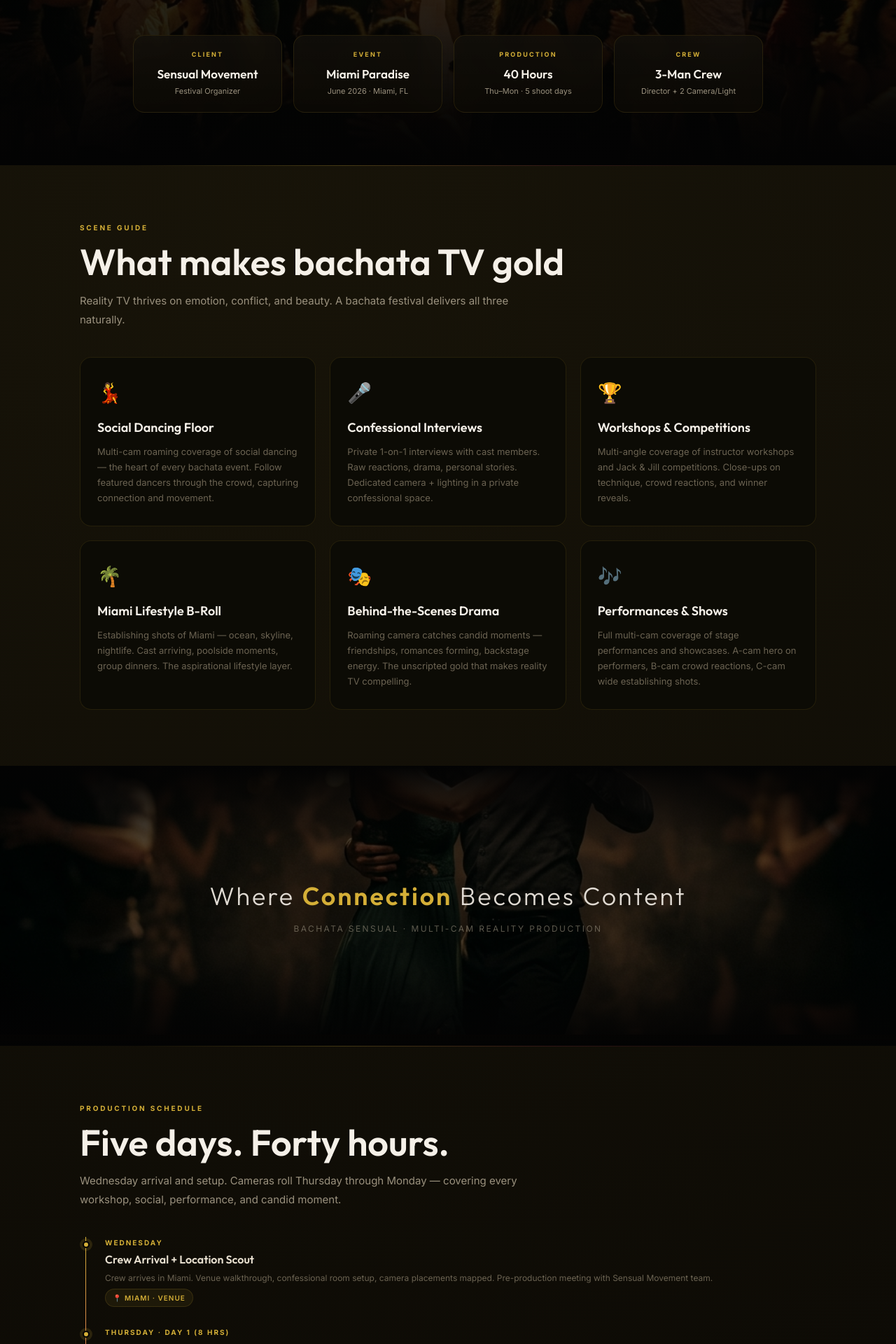
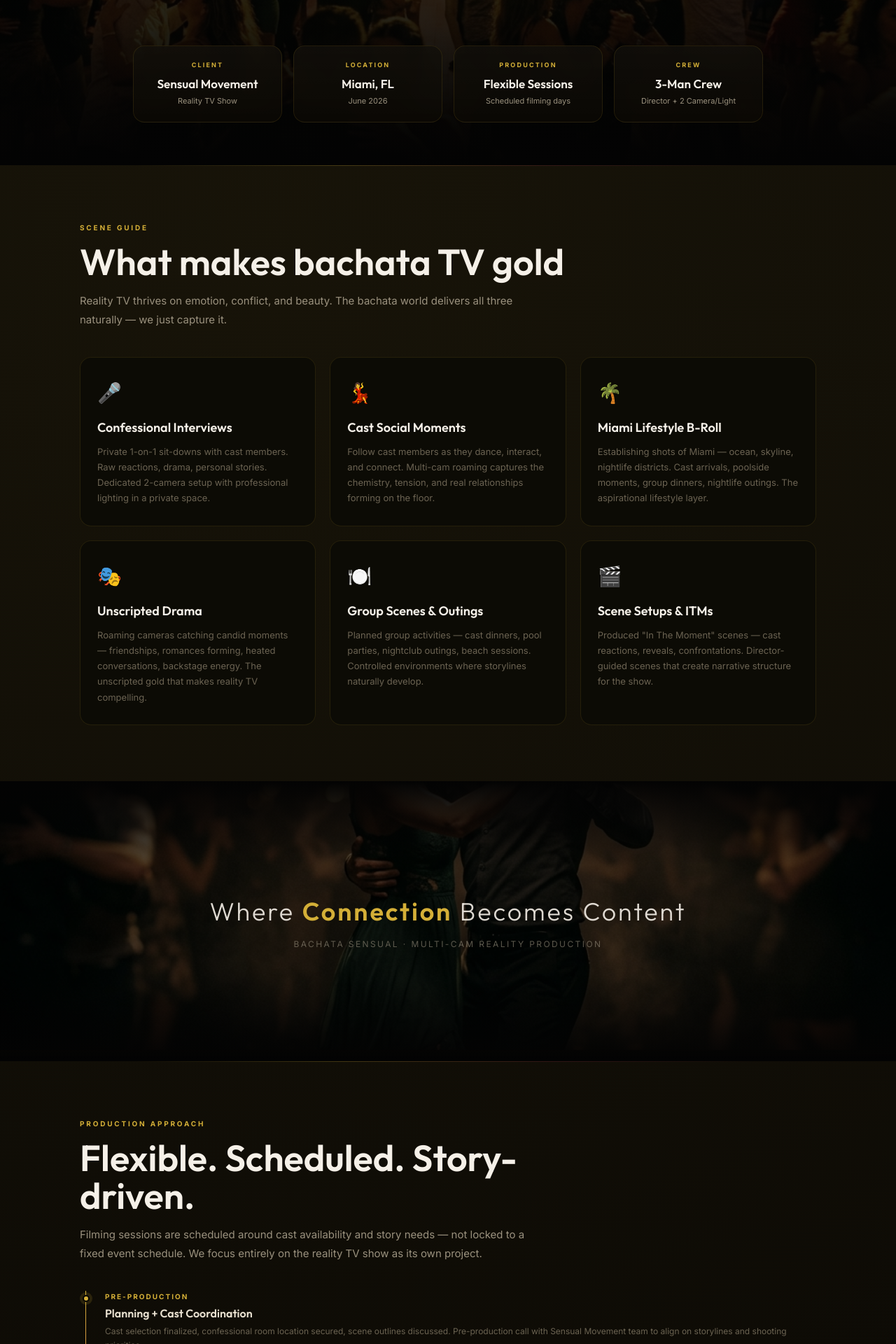
Before and after one commit to DanielSensual/Mediageekzquotes, a Next.js app: page /proposals/sensual-movement in a window 1280 px wide. Shown: the part 500-2420 px from the top of the page at 70% size. Built offline with nearby package versions, Linux system fonts and the light colour scheme.

Commit message:
refactor: SM proposal — reality TV only, remove festival coverage, flexible sessions

```diff
--- a/app/proposals/sensual-movement/page.js
+++ b/app/proposals/sensual-movement/page.js
@@ -13,23 +13,23 @@ const NEGOTIATED_PACKAGES = [
     {
         id: 'essential',
         name: 'Essential Reality',
-        tagline: 'Raw Production — 3 Crew · 5 Days',
+        tagline: 'Raw Production — 3 Crew · Flexible Sessions',
         price: 6500,
         crew: [
             { label: 'Director / Showrunner (Daniel)', rate: '$1,000/day', days: '5 days', total: 5000, detail: 'Creative direction, scene blocking, A-camera + interviews' },
-            { label: 'Camera Operator / Lighting', rate: '$500/day', days: '5 days', total: 2500, detail: 'B-camera coverage, lighting setups, social floor roaming' },
+            { label: 'Camera Operator / Lighting', rate: '$500/day', days: '5 days', total: 2500, detail: 'B-camera coverage, lighting setups, scene roaming' },
             { label: '3rd Videographer (Contracted)', rate: 'Included', days: '—', total: 0, detail: 'C-camera / BTS / confessional rotation — sourced by MediaGeekz', free: true },
         ],
         included: [
-            '40 hours of multi-cam production (Thu–Mon)',
-            '3-person crew on set daily',
+            'Flexible scheduled filming sessions',
+            '3-person crew on set each session',
             'Director / Showrunner managing all scenes',
             'Professional cinema cameras + lenses ($20K+ gear)',
             'Wireless lavalier microphones (8×)',
             'Portable LED lighting for all setups',
             'Multi-cam synced raw footage delivery',
             'Scene-separated, day-labeled file organization',
-            'Private gear room at venue (required)',
+            'Private gear room at location (required)',
         ],
         post: ['Organized raw footage (synced, labeled)', 'Basic audio sync to cameras'],
         excluded: ['Edited episodes', 'Color grading', 'Sizzle reel'],
@@ -37,25 +37,25 @@ const NEGOTIATED_PACKAGES = [
     {
         id: 'complete',
         name: 'Complete Story',
-        tagline: 'Full Production + Our Best Editor',
+        tagline: 'Full Production + Our Best Editor · Flexible Sessions',
         recommended: true,
         price: 9500,
         crew: [
             { label: 'Director / Showrunner (Daniel)', rate: '$1,000/day', days: '5 days', total: 5000, detail: 'Full creative control, A-camera, talent direction' },
-            { label: 'Camera Operator / Lighting', rate: '$500/day', days: '5 days', total: 2500, detail: 'B-camera coverage, lighting tech, social floor roaming' },
+            { label: 'Camera Operator / Lighting', rate: '$500/day', days: '5 days', total: 2500, detail: 'B-camera coverage, lighting tech, scene roaming' },
             { label: '3rd Videographer (Contracted)', rate: 'Included', days: '—', total: 0, detail: 'C-camera / BTS / confessional — sourced by MediaGeekz', free: true },
             { label: 'Post-Production (Best Editor)', rate: 'Flat', days: '—', total: 2000, detail: 'Our top editor — sizzle reel + selects + color grade' },
         ],
         included: [
-            '40 hours of multi-cam production (Thu–Mon)',
-            '3-person crew on set daily',
+            'Flexible scheduled filming sessions',
+            '3-person crew on set each session',
             'Director / Showrunner managing all scenes',
             'Professional cinema cameras + lenses ($20K+ gear)',
             'Wireless lavalier microphones (8×)',
             'Full professional lighting (all setups)',
             'Multi-cam synced raw footage delivery',
             'Scene-separated, day-labeled file organization',
-            'Private gear room at venue (required)',
+            'Private gear room at location (required)',
             'Sizzle reel (3–5 min highlight cut)',
             'Color grading — cinematic gold/black look',
             'Broadcast-level audio mixing',
@@ -72,12 +72,12 @@ const NEGOTIATED_PACKAGES = [
 ];
 
 const SCENES = [
-    { icon: '💃', title: 'Social Dancing Floor', desc: 'Multi-cam roaming coverage of social dancing — the heart of every bachata event. Follow featured dancers through the crowd, capturing connection and movement.' },
-    { icon: '🎤', title: 'Confessional Interviews', desc: 'Private 1-on-1 interviews with cast members. Raw reactions, drama, personal stories. Dedicated camera + lighting in a private confessional space.' },
-    { icon: '🏆', title: 'Workshops & Competitions', desc: 'Multi-angle coverage of instructor workshops and Jack & Jill competitions. Close-ups on technique, crowd reactions, and winner reveals.' },
-    { icon: '🌴', title: 'Miami Lifestyle B-Roll', desc: 'Establishing shots of Miami — ocean, skyline, nightlife. Cast arriving, poolside moments, group dinners. The aspirational lifestyle layer.' },
-    { icon: '🎭', title: 'Behind-the-Scenes Drama', desc: 'Roaming camera catches candid moments — friendships, romances forming, backstage energy. The unscripted gold that makes reality TV compelling.' },
-    { icon: '🎶', title: 'Performances & Shows', desc: 'Full multi-cam coverage of stage performances and showcases. A-cam hero on performers, B-cam crowd reactions, C-cam wide establishing shots.' },
+    { icon: '🎤', title: 'Confessional Interviews', desc: 'Private 1-on-1 sit-downs with cast members. Raw reactions, drama, personal stories. Dedicated 2-camera setup with professional lighting in a private space.' },
+    { icon: '💃', title: 'Cast Social Moments', desc: 'Follow cast members as they dance, interact, and connect. Multi-cam roaming captures the chemistry, tension, and real relationships forming on the floor.' },
+    { icon: '🌴', title: 'Miami Lifestyle B-Roll', desc: 'Establishing shots of Miami — ocean, skyline, nightlife districts. Cast arrivals, poolside moments, group dinners, nightlife outings. The aspirational lifestyle layer.' },
+    { icon: '🎭', title: 'Unscripted Drama', desc: 'Roaming cameras catching candid moments — friendships, romances forming, heated conversations, backstage energy. The unscripted gold that makes reality TV compelling.' },
+    { icon: '🍽️', title: 'Group Scenes & Outings', desc: 'Planned group activities — cast dinners, pool parties, nightclub outings, beach sessions. Controlled environments where storylines naturally develop.' },
+    { icon: '🎬', title: 'Scene Setups & ITMs', desc: 'Produced "In The Moment" scenes — cast reactions, reveals, confrontations. Director-guided scenes that create narrative structure for the show.' },
 ];
 
 const fmt = (n) => '$' + n.toLocaleString('en-US');
@@ -221,12 +221,12 @@ export default function SensualMovementProposal() {
                     <div className="sm-hero-bg" style={{ transform: `scale(1.1) translateY(${scrollY * 0.15}px)` }} />
                     <div className="sm-hero-overlay" />
                     <div className="hero-badge">Sensual Movement × MediaGeekz</div>
-                    <h1 className="hero-title">Miami<br /><em>Paradise.</em><br />Reality.</h1>
-                    <p className="hero-sub">Multi-camera reality TV production capturing the world of bachata sensual — from the dance floor to the drama — at Miami Paradise Festival, June 2026.</p>
+                    <h1 className="hero-title">Sensual<br /><em>Movement.</em><br />Reality.</h1>
+                    <p className="hero-sub">Multi-camera reality TV production following the world of bachata sensual — the cast, the connections, and the drama — filmed on location in Miami, June 2026.</p>
                     <div className="hero-meta">
-                        <div className="hero-stat"><div className="hs-label">Client</div><div className="hs-value">Sensual Movement</div><div className="hs-detail">Festival Organizer</div></div>
-                        <div className="hero-stat"><div className="hs-label">Event</div><div className="hs-value">Miami Paradise</div><div className="hs-detail">June 2026 · Miami, FL</div></div>
-                        <div className="hero-stat"><div className="hs-label">Production</div><div className="hs-value">40 Hours</div><div className="hs-detail">Thu–Mon · 5 shoot days</div></div>
+                        <div className="hero-stat"><div className="hs-label">Client</div><div className="hs-value">Sensual Movement</div><div className="hs-detail">Reality TV Show</div></div>
+                        <div className="hero-stat"><div className="hs-label">Location</div><div className="hs-value">Miami, FL</div><div className="hs-detail">June 2026</div></div>
+                        <div className="hero-stat"><div className="hs-label">Production</div><div className="hs-value">Flexible Sessions</div><div className="hs-detail">Scheduled filming days</div></div>
                         <div className="hero-stat"><div className="hs-label">Crew</div><div className="hs-value">3-Man Crew</div><div className="hs-detail">Director + 2 Camera/Light</div></div>
                     </div>
                 </div>
@@ -238,7 +238,7 @@ export default function SensualMovementProposal() {
                     <div className="section-header">
                         <div className="s-label">Scene Guide</div>
                         <h2 className="s-title">What makes bachata TV gold</h2>
-                        <p className="s-desc">Reality TV thrives on emotion, conflict, and beauty. A bachata festival delivers all three naturally.</p>
+                        <p className="s-desc">Reality TV thrives on emotion, conflict, and beauty. The bachata world delivers all three naturally — we just capture it.</p>
                     </div>
                     <div className="scope-grid">
                         {SCENES.map((s, i) => (<div className="scope-card" key={i}><div className="scope-icon">{s.icon}</div><h3>{s.title}</h3><p>{s.desc}</p></div>))}
@@ -257,17 +257,17 @@ export default function SensualMovementProposal() {
                 {/* ═══ PRODUCTION SCHEDULE ═══ */}
                 <section className="sm-section reveal">
                     <div className="section-header">
-                        <div className="s-label">Production Schedule</div>
-                        <h2 className="s-title">Five days. Forty hours.</h2>
-                        <p className="s-desc">Wednesday arrival and setup. Cameras roll Thursday through Monday — covering every workshop, social, performance, and candid moment.</p>
+                        <div className="s-label">Production Approach</div>
+                        <h2 className="s-title">Flexible. Scheduled. Story-driven.</h2>
+                        <p className="s-desc">Filming sessions are scheduled around cast availability and story needs — not locked to a fixed event schedule. We focus entirely on the reality TV show as its own project.</p>
                     </div>
                     <div className="timeline">
-                        <div className="tl-block"><div className="tl-time">Wednesday</div><div className="tl-label">Crew Arrival + Location Scout</div><div className="tl-desc">Crew arrives in Miami. Venue walkthrough, confessional room setup, camera placements mapped. Pre-production meeting with Sensual Movement team.</div><div className="tl-loc">📍 Miami · Venue</div></div>
-                        <div className="tl-block"><div className="tl-time">Thursday · Day 1 (8 hrs)</div><div className="tl-label">Festival Opens + Cast Introductions</div><div className="tl-desc">First confessional interviews, cast arrivals, opening workshops. Establish characters and storylines. Evening social dancing — full floor coverage.</div><div className="tl-loc">📍 Main Venue + Social Floor</div></div>
-                        <div className="tl-block"><div className="tl-time">Friday · Day 2 (8 hrs)</div><div className="tl-label">Workshops + Drama Development</div><div className="tl-desc">Intensive workshop coverage, Jack &amp; Jill prelims, poolside B-roll, group dinner scenes. Confessional check-ins with cast.</div><div className="tl-loc">📍 Workshop Rooms + Pool + Social</div></div>
-                        <div className="tl-block"><div className="tl-time">Saturday · Day 3 (10 hrs)</div><div className="tl-label">Peak Night — Performances & Social</div><div className="tl-desc">Main stage performances, competition finals, peak social dancing. Biggest night — all cameras rolling, maximum coverage. Extended hours for late-night socials.</div><div className="tl-loc">📍 Main Stage + Social Floor</div></div>
-                        <div className="tl-block"><div className="tl-time">Sunday · Day 4 (8 hrs)</div><div className="tl-label">Competition Finals + Storyline Resolution</div><div className="tl-desc">Final competitions, closing workshops, cast wrap interviews. Capture storyline resolutions and emotional moments.</div><div className="tl-loc">📍 Full Venue</div></div>
-                        <div className="tl-block"><div className="tl-time">Monday · Day 5 (6 hrs)</div><div className="tl-label">Closing + Final Confessionals</div><div className="tl-desc">Morning-after interviews, farewell scenes, Miami lifestyle B-roll. Final confessionals wrapping each cast member&apos;s arc. Data backup and wrap.</div><div className="tl-loc">📍 Miami · Various</div></div>
+                        <div className="tl-block"><div className="tl-time">Pre-Production</div><div className="tl-label">Planning + Cast Coordination</div><div className="tl-desc">Cast selection finalized, confessional room location secured, scene outlines discussed. Pre-production call with Sensual Movement team to align on storylines and shooting priorities.</div><div className="tl-loc">📍 Remote + On-Site Scout</div></div>
+                        <div className="tl-block"><div className="tl-time">Session 1</div><div className="tl-label">Cast Introductions + First Confessionals</div><div className="tl-desc">Establishing shots, cast arrivals, first confessional interviews. Set up each character&apos;s arc and establish the show&apos;s tone. Cast social interactions filmed.</div><div className="tl-loc">📍 Miami · On Location</div></div>
+                        <div className="tl-block"><div className="tl-time">Session 2</div><div className="tl-label">Storyline Development + Group Scenes</div><div className="tl-desc">Group outings, dinner scenes, poolside B-roll, cast interactions. Confessional check-ins with each cast member. Drama and relationship arcs develop naturally.</div><div className="tl-loc">📍 Various Miami Locations</div></div>
+                        <div className="tl-block"><div className="tl-time">Session 3</div><div className="tl-label">Peak Moments + Night Scenes</div><div className="tl-desc">Nightlife coverage, social dancing, cast in their element. Extended filming for high-energy scenes. Multi-cam capturing every angle of the action.</div><div className="tl-loc">📍 Miami Nightlife + Social</div></div>
+                        <div className="tl-block"><div className="tl-time">Session 4</div><div className="tl-label">Climax + Storyline Resolution</div><div className="tl-desc">Key confrontation or revelation scenes, relationship resolutions, pivotal cast moments. Intense confessional sessions capturing raw emotion.</div><div className="tl-loc">📍 On Location</div></div>
+                        <div className="tl-block"><div className="tl-time">Session 5</div><div className="tl-label">Final Confessionals + Wrap</div><div className="tl-desc">Closing interviews wrapping each cast member&apos;s arc. Farewell scenes, Miami lifestyle B-roll. Data backup, gear wrap, and footage handoff.</div><div className="tl-loc">📍 Miami · Various</div></div>
                     </div>
                 </section>
 
@@ -275,7 +275,7 @@ export default function SensualMovementProposal() {
                 <div className="img-panel">
                     <div className="img-panel-bg" style={{ backgroundImage: "url('/sensual-movement/workshop.png')", transform: `translateY(${(scrollY - 2200) * 0.07}px)` }} />
                     <div className="img-panel-overlay" />
-                    <div className="img-panel-content"><div className="img-label">Every <span>Workshop</span> Is a Scene</div><div className="img-sub">Instructor Showcases · Jack & Jill · Competition Coverage</div></div>
+                    <div className="img-panel-content"><div className="img-label">Every <span>Moment</span> Is a Scene</div><div className="img-sub">Cast Interactions · Social Dancing · Group Outings</div></div>
                 </div>
 
                 <div className="divider" />
@@ -338,7 +338,7 @@ export default function SensualMovementProposal() {
                                 <div className="pkg-tag">{pkg.tagline}</div>
                                 <div className="pkg-price-row">
                                     <span className="pkg-amt">{fmt(pkg.price)}</span>
-                                    <span className="pkg-note">40 hours · {pkg.crew.length} roles</span>
+                                    <span className="pkg-note">flexible sessions · {pkg.crew.length} roles</span>
                                 </div>
 
                                 {/* Crew Breakdown */}
@@ -406,7 +406,7 @@ export default function SensualMovementProposal() {
                 <div className="img-panel" style={{ height: '40vh' }}>
                     <div className="img-panel-bg" style={{ backgroundImage: "url('/sensual-movement/aerial.png')", transform: `translateY(${(scrollY - 5000) * 0.05}px)` }} />
                     <div className="img-panel-overlay" />
-                    <div className="img-panel-content"><div className="img-label">Miami <span>Paradise</span> Festival</div><div className="img-sub">June 2026 · Multi-Day Reality Production</div></div>
+                    <div className="img-panel-content"><div className="img-label">Filmed On Location in <span>Miami</span></div><div className="img-sub">June 2026 · Reality TV Production</div></div>
                 </div>
 
                 <div className="divider" />
@@ -421,7 +421,7 @@ export default function SensualMovementProposal() {
 
                     <div style={{ maxWidth: 700, border: '1px solid rgba(100,100,80,0.15)', borderRadius: 20, background: 'var(--panel)', padding: '32px 28px' }}>
                         <div style={{ fontSize: 11, color: 'var(--muted-2)', lineHeight: 1.8, marginBottom: 28, padding: '14px 16px', border: '1px solid rgba(255,255,255,0.04)', borderRadius: 12, background: 'rgba(255,255,255,0.01)' }}>
-                            <strong style={{ color: 'var(--cream)' }}>Scope:</strong> Multi-camera reality TV production at Miami Paradise Festival, June 2026. 40 hours across 5 shoot days (Thu–Mon) with a 3-person crew. Deliverables include organized, multi-cam synced raw footage. Post-production included in Complete Story package.<br /><br />
+                            <strong style={{ color: 'var(--cream)' }}>Scope:</strong> Multi-camera reality TV production filmed on location in Miami, FL — June 2026. Flexible scheduled filming sessions with a 3-person crew. This is a standalone reality TV project, separate from any event coverage. Deliverables include organized, multi-cam synced raw footage. Post-production included in Complete Story package.<br /><br />
                             <strong style={{ color: 'var(--cream)' }}>Requirements:</strong> Private lockable gear room provided by client for $20K+ equipment storage. Crew accommodation room provided by client or organizer.<br /><br />
                             <strong style={{ color: 'var(--cream)' }}>Terms:</strong> 50% deposit to lock production dates and crew. Remaining 50% due on wrap day. Cancellation within 14 days forfeits the deposit. Client receives perpetual usage rights. MediaGeekz retains portfolio/reel usage rights unless otherwise agreed.
                         </div>
```
